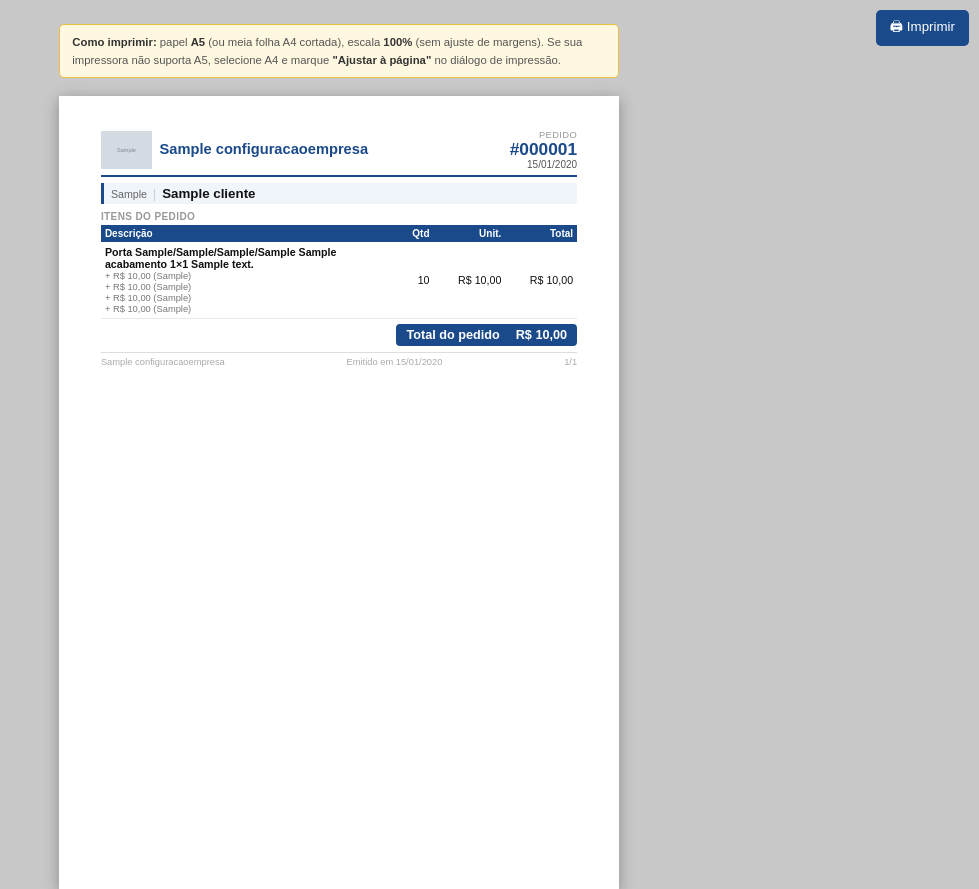
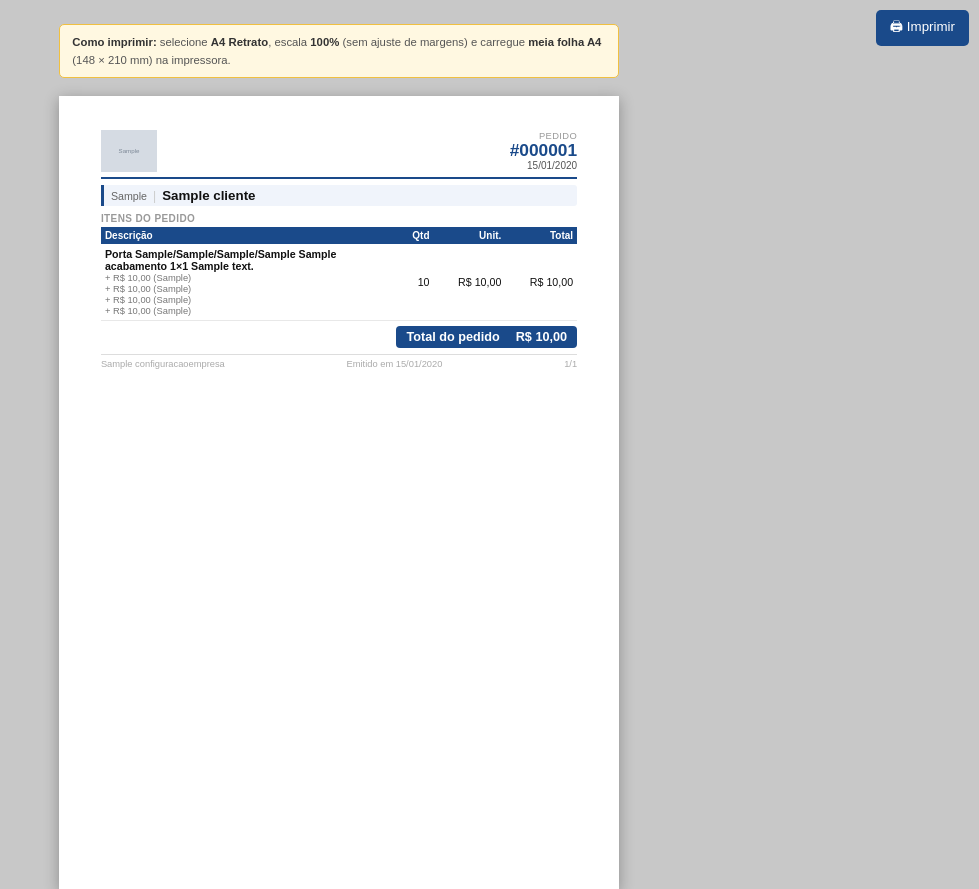
Before and after one commit to ramonrduarte/sistema-portas, a Django app: page /pedidos/1/imprimir/ in a window 1280 px wide. Shown: the top 889 px of the page, without its empty margins (301-1280 px from the left). Run offline with Django 5.2, Linux system fonts and the light colour scheme; a user stored in the database is signed in; tables that the repository leaves empty hold one stand-in row (values such as "Sample post"); grey boxes marked "Sample" are stand-in pictures.

Commit message:
Fix cabeçalho e layout de impressão no pedido_imprimir
- Logo: quando imagem existe, exibe só a imagem (sem h1 ao lado)
  evitando redundância visual com branding já na imagem
- @page: volta para A4 (correto para meia folha A4 cortada)
- Remove a centralização A5 que gerava margens cinzas no preview

Co-Authored-By: Claude Sonnet 4.6 <noreply@anthropic.com>

```diff
--- a/portas/templates/portas/pedido/pedido_imprimir.html
+++ b/portas/templates/portas/pedido/pedido_imprimir.html
@@ -32,11 +32,10 @@
       }
     }
 
-    /* ── Impressão: 1 página A5 por folha ──────────────────────
-       Impressora configurada para A4 retrato.
-       Carregue meia folha A4 (A5 = 148 × 210 mm) na impressora.
-       Cada página ocupa exatamente uma meia folha.            */
-    @page { size: A5 portrait; margin: 0; }
+    /* ── Impressão: meia folha A4 (148 × 210 mm) ───────────────
+       Configure a impressora para A4 retrato e carregue meia folha
+       A4 cortada. O conteúdo ocupa exatamente a metade superior.  */
+    @page { size: A4 portrait; margin: 0; }
     @media print {
       body {
         background: #fff;
@@ -45,10 +44,9 @@
       }
       .pagina {
         width: 148mm;
-        min-height: 210mm;
-        height: auto;
+        height: 210mm;
         padding: 9mm 11mm;
-        overflow: visible;
+        overflow: hidden;
         page-break-after: always;
         break-after: page;
       }
@@ -82,9 +80,8 @@
       padding-bottom: 5px;
       margin-bottom: 6px;
     }
-    .cab img { max-height: 38px; max-width: 100px; width: auto; object-fit: contain; }
+    .cab img { max-height: 42px; max-width: 130px; width: auto; object-fit: contain; }
     .cab-empresa h1 { font-size: 11pt; font-weight: bold; color: #1a4a8a; line-height: 1.2; }
-    .cab-empresa p  { font-size: 7.5pt; color: #666; }
     .cab-pedido { margin-left: auto; text-align: right; }
     .cab-pedido .lbl  { font-size: 7pt; color: #999; text-transform: uppercase; letter-spacing: .4px; }
     .cab-pedido .num  { font-size: 13pt; font-weight: bold; color: #1a4a8a; line-height: 1.1; }
@@ -202,9 +199,8 @@
 {% endif %}
 
 <div class="aviso-imp">
-  <strong>Como imprimir:</strong> papel <strong>A5</strong> (ou meia folha A4 cortada),
-  escala <strong>100%</strong> (sem ajuste de margens). Se sua impressora não suporta A5,
-  selecione A4 e marque <strong>"Ajustar à página"</strong> no diálogo de impressão.
+  <strong>Como imprimir:</strong> selecione <strong>A4 Retrato</strong>, escala <strong>100%</strong>
+  (sem ajuste de margens) e carregue <strong>meia folha A4</strong> (148 × 210 mm) na impressora.
 </div>
 
 {% with total_pgs=paginas|length %}
@@ -217,10 +213,11 @@
   <div class="cab">
     {% if config_empresa.logo %}
       <img src="{{ config_empresa.logo.url }}" alt="{{ config_empresa.nome_empresa }}">
+    {% else %}
+      <div class="cab-empresa">
+        <h1>{{ config_empresa.nome_empresa }}</h1>
+      </div>
     {% endif %}
-    <div class="cab-empresa">
-      <h1>{{ config_empresa.nome_empresa }}</h1>
-    </div>
     <div class="cab-pedido">
       <div class="lbl">Pedido</div>
       <div class="num">#{{ pedido.numero }}</div>
```
